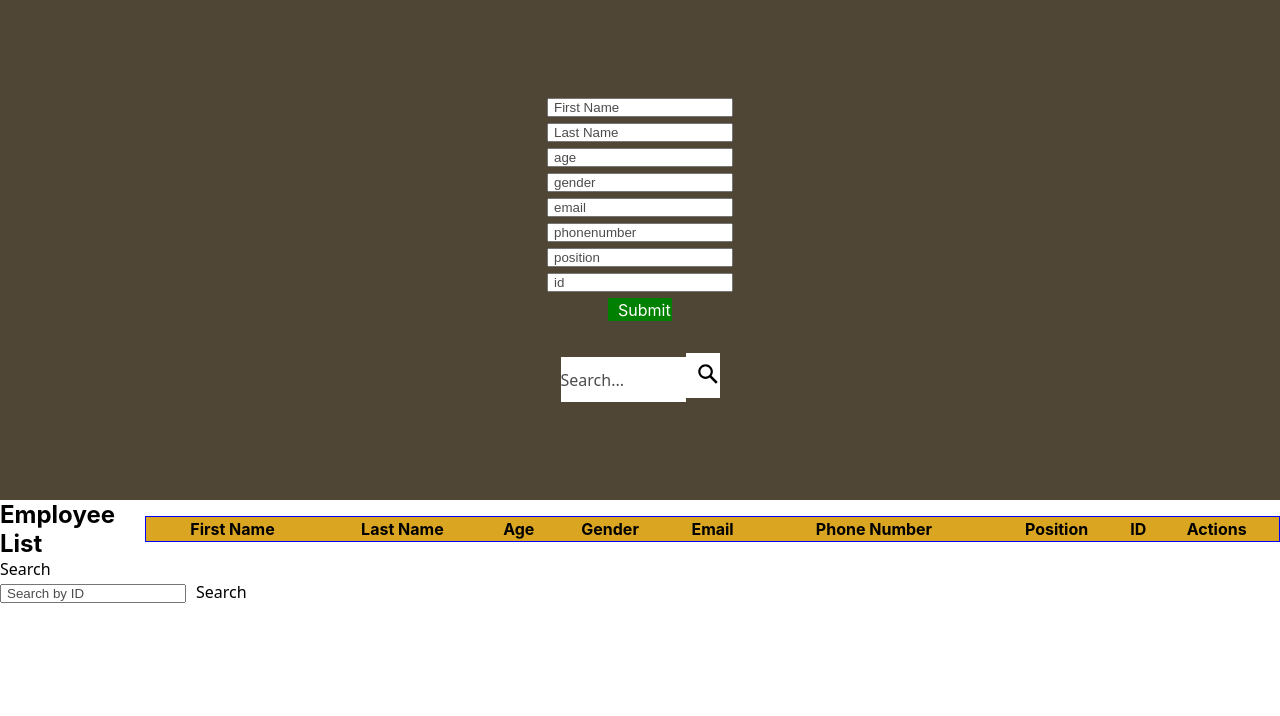
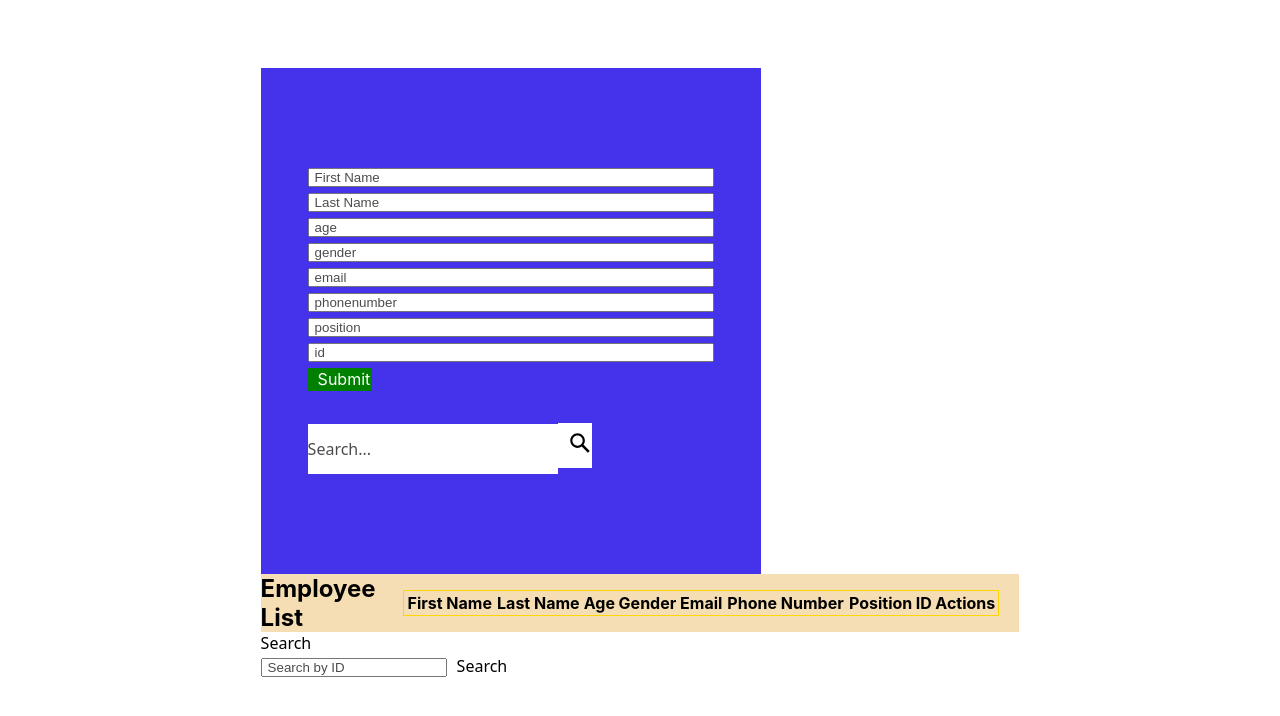
Before and after one commit to Rethabile17/Employee-Registration, a React (Create React App) app: page / in a window 1280 px wide. Shown: the top 716 px of the page. Built offline with nearby package versions, Linux system fonts and the light colour scheme.

Commit message:
Some Minor tweaks

```diff
--- a/src/App.css
+++ b/src/App.css
@@ -1,19 +1,28 @@
 *{
   margin: 0;
   padding: 0;
+  box-sizing: border-box;
+}
+
+body{
+  display: flex;
+  height: 750px;
+  justify-content: center;
+  align-items: center;
 }
 
 .container{
+  max-width: 700px;
+  width: 500px;
+  background-color: rgb(69, 51, 235);
+  padding: 100px 47px;
   display: flex;
-  justify-content: center;
   flex-direction: column;
-  height: 500px;
-  align-items: center;
-  background-color: rgb(80, 70, 53);
 }
 
+
 .form1{
-  height: 500px;
+  height: 700px;
   display: flex;
   align-items: center;
 }
@@ -22,8 +31,8 @@
   all: unset;
   font: 16px system-ui;
   color: black;
-  height: 45px;
-  width: 125px;
+  height: 50px;
+  width: 250px;
   background-color: white;
 }
 
@@ -53,7 +62,8 @@ button {
   color: black;
   display: flex;
   align-items: center;
-  background-color: white;
+  background-color: wheat;
+  border-radius: 0px;
 }
 
 .add-button{
@@ -65,9 +75,10 @@ button {
 
 
 table, tr, td{
-  border: 1px solid blue;
-  width: 100%;
-  background-color: goldenrod;
+  border: 1px solid gold;
+  width: 90%;
+  margin-right: 20px;
+
 }
 
 input{
```
